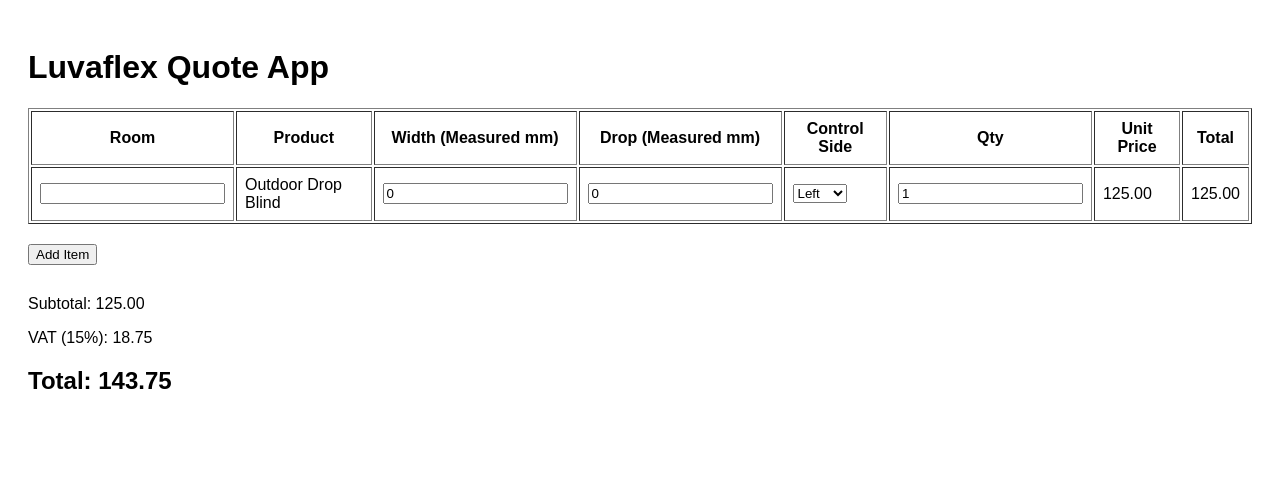
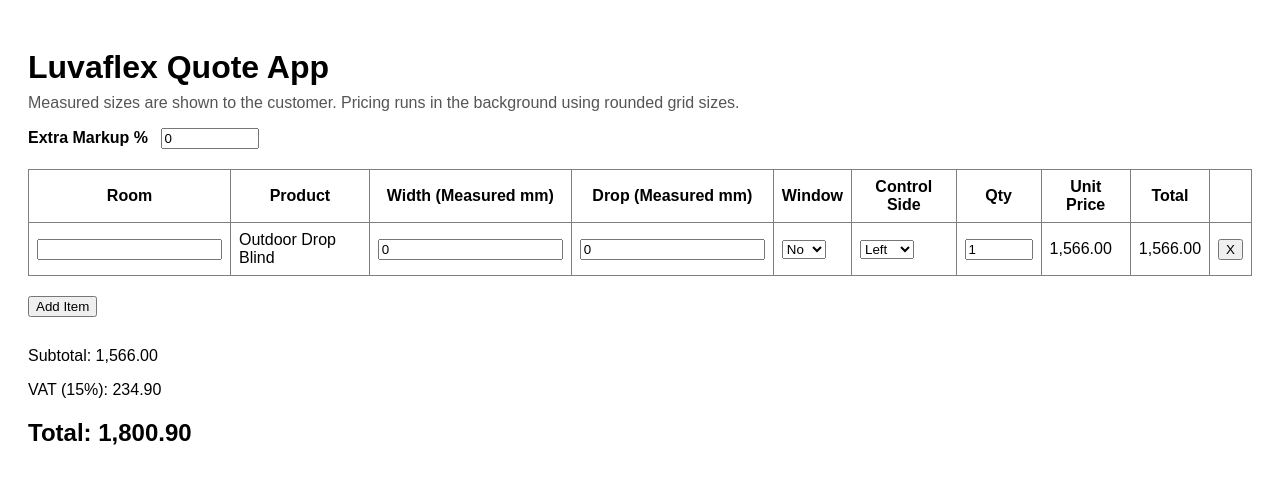
Before and after one commit to vbcsales2-prog/luvaflex-app, a Next.js app: page / in a window 1280 px wide. Shown: the top 484 px of the page. Built offline with nearby package versions, Linux system fonts and the light colour scheme.

Commit message:
Update page.tsx

```diff
--- a/app/page.tsx
+++ b/app/page.tsx
@@ -6,165 +6,266 @@
   id: string;
   room: string;
   product: string;
-  width: number;
-  drop: number;
+  widthMm: number;
+  dropMm: number;
   qty: number;
-  controlSide: string;
+  controlSide: "Left" | "Right";
+  clearWindow: "Yes" | "No";
 };
 
-const WIDTH_STEPS = [500,1000,1500,2000,2500,3000,3500,4000];
-const DROP_STEPS = [1000,1500,2000,2500,3000,3500];
+const WIDTH_STEPS_MM = [1000, 1500, 2000, 2500, 3000, 3500, 4000, 4500, 5000, 5500];
+const DROP_STEPS_MM = [1000, 1500, 2000, 2500, 3000, 3500];
 
-// ⚠️ SAMPLE pricing (we will replace with your real grid next)
-function getPrice(width:number, drop:number){
-  return (width/1000) * (drop/1000) * 250;
+// Real pricing from your workbook
+const BASE_PRICE_GRID: Record<number, Record<number, number>> = {
+  1000: { 1000: 1566, 1500: 1851, 2000: 2136, 2500: 2421, 3000: 2706, 3500: 2991, 4000: 3276, 4500: 3561, 5000: 3846, 5500: 4131 },
+  1500: { 1000: 1746, 1500: 2091, 2000: 2436, 2500: 2781, 3000: 3126, 3500: 3471, 4000: 3816, 4500: 4161, 5000: 4506, 5500: 4851 },
+  2000: { 1000: 1926, 1500: 2331, 2000: 2736, 2500: 3141, 3000: 3546, 3500: 3951, 4000: 4356, 4500: 4761, 5000: 5166, 5500: 5571 },
+  2500: { 1000: 2106, 1500: 2571, 2000: 3036, 2500: 3501, 3000: 3966, 3500: 4431, 4000: 4896, 4500: 5361, 5000: 5826, 5500: 6291 },
+  3000: { 1000: 2286, 1500: 2811, 2000: 3336, 2500: 3861, 3000: 4386, 3500: 4911, 4000: 5436, 4500: 5961, 5000: 6486, 5500: 7011 },
+  3500: { 1000: 2466, 1500: 3051, 2000: 3636, 2500: 4221, 3000: 4806, 3500: 5391, 4000: 5976, 4500: 6561, 5000: 7146, 5500: 7731 },
+};
+
+// Clear window add-on from your workbook
+const CLEAR_WINDOW_ADDON: Record<number, number> = {
+  1000: 450,
+  1500: 675,
+  2000: 900,
+  2500: 1125,
+  3000: 1350,
+  3500: 1575,
+  4000: 1800,
+  4500: 2025,
+  5000: 2250,
+  5500: 2475,
+};
+
+const VAT_RATE = 0.15;
+
+function roundUpToGrid(valueMm: number, steps: number[]) {
+  for (const step of steps) {
+    if (valueMm <= step) return step;
+  }
+  return null;
 }
 
-// Round UP to next available size
-function roundUp(value:number, steps:number[]){
-  for(let s of steps){
-    if(value <= s) return s;
-  }
-  return steps[steps.length-1];
+function currency(value: number) {
+  return value.toLocaleString("en-ZA", {
+    minimumFractionDigits: 2,
+    maximumFractionDigits: 2,
+  });
 }
 
-export default function Page(){
-
+export default function Page() {
   const [items, setItems] = useState<Item[]>([
     {
-      id:"1",
-      room:"",
-      product:"Outdoor Drop Blind",
-      width:0,
-      drop:0,
-      qty:1,
-      controlSide:"Left"
-    }
+      id: "1",
+      room: "",
+      product: "Outdoor Drop Blind",
+      widthMm: 0,
+      dropMm: 0,
+      qty: 1,
+      controlSide: "Left",
+      clearWindow: "No",
+    },
   ]);
 
+  const [extraMarkupPercent, setExtraMarkupPercent] = useState<number>(0);
+
   const addItem = () => {
-    setItems([
-      ...items,
+    setItems((prev) => [
+      ...prev,
       {
-        id:Date.now().toString(),
-        room:"",
-        product:"Outdoor Drop Blind",
-        width:0,
-        drop:0,
-        qty:1,
-        controlSide:"Left"
-      }
+        id: Date.now().toString(),
+        room: "",
+        product: "Outdoor Drop Blind",
+        widthMm: 0,
+        dropMm: 0,
+        qty: 1,
+        controlSide: "Left",
+        clearWindow: "No",
+      },
     ]);
   };
 
-  const updateItem = (id:string, field:keyof Item, value:any)=>{
-    setItems(prev =>
-      prev.map(item =>
-        item.id === id ? { ...item, [field]: value } : item
-      )
+  const updateItem = <K extends keyof Item>(id: string, field: K, value: Item[K]) => {
+    setItems((prev) =>
+      prev.map((item) => (item.id === id ? { ...item, [field]: value } : item))
     );
   };
 
-  const totals = useMemo(()=>{
-    let subtotal = 0;
+  const removeItem = (id: string) => {
+    setItems((prev) => prev.filter((item) => item.id !== id));
+  };
 
-    items.forEach(item=>{
-      const chargeWidth = roundUp(item.width, WIDTH_STEPS);
-      const chargeDrop = roundUp(item.drop, DROP_STEPS);
-      const unit = getPrice(chargeWidth, chargeDrop);
-      subtotal += unit * item.qty;
+  const computedItems = useMemo(() => {
+    return items.map((item) => {
+      const roundedWidth = roundUpToGrid(item.widthMm, WIDTH_STEPS_MM);
+      const roundedDrop = roundUpToGrid(item.dropMm, DROP_STEPS_MM);
+
+      const outsideGrid = !roundedWidth || !roundedDrop;
+
+      let basePrice = 0;
+      let clearWindowAddon = 0;
+      let unitPrice = 0;
+
+      if (!outsideGrid) {
+        basePrice = BASE_PRICE_GRID[roundedDrop][roundedWidth];
+        clearWindowAddon = item.clearWindow === "Yes" ? CLEAR_WINDOW_ADDON[roundedWidth] ?? 0 : 0;
+        unitPrice = (basePrice + clearWindowAddon) * (1 + extraMarkupPercent / 100);
+      }
+
+      const lineTotal = unitPrice * Math.max(item.qty || 0, 0);
+
+      return {
+        ...item,
+        roundedWidth,
+        roundedDrop,
+        outsideGrid,
+        basePrice,
+        clearWindowAddon,
+        unitPrice,
+        lineTotal,
+      };
     });
+  }, [items, extraMarkupPercent]);
 
-    const vat = subtotal * 0.15;
+  const totals = useMemo(() => {
+    const subtotal = computedItems.reduce((sum, item) => sum + item.lineTotal, 0);
+    const vat = subtotal * VAT_RATE;
     const total = subtotal + vat;
-
     return { subtotal, vat, total };
-
-  },[items]);
+  }, [computedItems]);
 
   return (
-    <div style={{padding:20,fontFamily:"Arial"}}>
-      <h1>Luvaflex Quote App</h1>
+    <div style={{ padding: 20, fontFamily: "Arial, sans-serif" }}>
+      <h1 style={{ marginBottom: 8 }}>Luvaflex Quote App</h1>
+      <p style={{ marginTop: 0, color: "#555" }}>
+        Measured sizes are shown to the customer. Pricing runs in the background using rounded grid sizes.
+      </p>
 
-      <table border={1} cellPadding={8} style={{width:"100%",marginTop:20}}>
+      <div style={{ marginBottom: 20 }}>
+        <label style={{ fontWeight: 600 }}>
+          Extra Markup %{" "}
+          <input
+            type="number"
+            value={extraMarkupPercent}
+            onChange={(e) => setExtraMarkupPercent(Number(e.target.value) || 0)}
+            style={{ marginLeft: 8, width: 90 }}
+          />
+        </label>
+      </div>
+
+      <div style={{ overflowX: "auto" }}>
+        <table border={1} cellPadding={8} style={{ width: "100%", borderCollapse: "collapse" }}>
           <thead>
             <tr>
               <th>Room</th>
               <th>Product</th>
               <th>Width (Measured mm)</th>
               <th>Drop (Measured mm)</th>
+              <th>Window</th>
               <th>Control Side</th>
               <th>Qty</th>
               <th>Unit Price</th>
               <th>Total</th>
+              <th></th>
             </tr>
           </thead>
-
           <tbody>
-          {items.map(item=>{
-
-            const chargeWidth = roundUp(item.width, WIDTH_STEPS);
-            const chargeDrop = roundUp(item.drop, DROP_STEPS);
-            const unitPrice = getPrice(chargeWidth, chargeDrop);
-
-            return (
+            {computedItems.map((item) => (
               <tr key={item.id}>
                 <td>
-                  <input value={item.room}
-                    onChange={e=>updateItem(item.id,"room",e.target.value)}
+                  <input
+                    value={item.room}
+                    onChange={(e) => updateItem(item.id, "room", e.target.value)}
                   />
                 </td>
 
                 <td>{item.product}</td>
 
                 <td>
-                  <input type="number"
-                    value={item.width}
-                    onChange={e=>updateItem(item.id,"width",Number(e.target.value))}
+                  <input
+                    type="number"
+                    value={item.widthMm}
+                    onChange={(e) => updateItem(item.id, "widthMm", Number(e.target.value) || 0)}
                   />
                 </td>
 
                 <td>
-                  <input type="number"
-                    value={item.drop}
-                    onChange={e=>updateItem(item.id,"drop",Number(e.target.value))}
+                  <input
+                    type="number"
+                    value={item.dropMm}
+                    onChange={(e) => updateItem(item.id, "dropMm", Number(e.target.value) || 0)}
                   />
                 </td>
 
                 <td>
                   <select
-                    value={item.controlSide}
-                    onChange={e=>updateItem(item.id,"controlSide",e.target.value)}
+                    value={item.clearWindow}
+                    onChange={(e) =>
+                      updateItem(item.id, "clearWindow", e.target.value as "Yes" | "No")
+                    }
                   >
-                    <option>Left</option>
-                    <option>Right</option>
+                    <option value="No">No</option>
+                    <option value="Yes">Yes</option>
                   </select>
                 </td>
 
                 <td>
-                  <input type="number"
+                  <select
+                    value={item.controlSide}
+                    onChange={(e) =>
+                      updateItem(item.id, "controlSide", e.target.value as "Left" | "Right")
+                    }
+                  >
+                    <option value="Left">Left</option>
+                    <option value="Right">Right</option>
+                  </select>
+                </td>
+
+                <td>
+                  <input
+                    type="number"
                     value={item.qty}
-                    onChange={e=>updateItem(item.id,"qty",Number(e.target.value))}
+                    onChange={(e) => updateItem(item.id, "qty", Number(e.target.value) || 0)}
+                    style={{ width: 60 }}
                   />
                 </td>
 
-                <td>{unitPrice.toFixed(2)}</td>
+                <td>
+                  {item.outsideGrid ? (
+                    <span style={{ color: "red", fontWeight: 600 }}>Custom Quote</span>
+                  ) : (
+                    currency(item.unitPrice)
+                  )}
+                </td>
 
-                <td>{(unitPrice * item.qty).toFixed(2)}</td>
+                <td>
+                  {item.outsideGrid ? (
+                    <span style={{ color: "red", fontWeight: 600 }}>-</span>
+                  ) : (
+                    currency(item.lineTotal)
+                  )}
+                </td>
+
+                <td>
+                  <button onClick={() => removeItem(item.id)}>X</button>
+                </td>
               </tr>
-            );
-          })}
+            ))}
           </tbody>
         </table>
+      </div>
 
-      <button onClick={addItem} style={{marginTop:20}}>
+      <button onClick={addItem} style={{ marginTop: 20 }}>
         Add Item
       </button>
 
-      <div style={{marginTop:30}}>
-        <p>Subtotal: {totals.subtotal.toFixed(2)}</p>
-        <p>VAT (15%): {totals.vat.toFixed(2)}</p>
-        <h2>Total: {totals.total.toFixed(2)}</h2>
+      <div style={{ marginTop: 30 }}>
+        <p>Subtotal: {currency(totals.subtotal)}</p>
+        <p>VAT (15%): {currency(totals.vat)}</p>
+        <h2>Total: {currency(totals.total)}</h2>
       </div>
     </div>
   );
```
Lines whose indentation alone changed are shown as unchanged.
